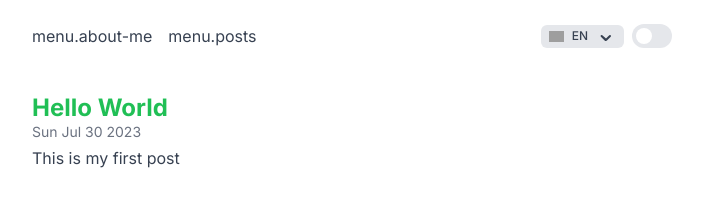
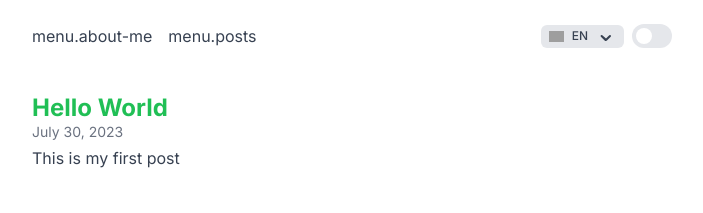
Before and after one commit to byandrev/blog, a Next.js app: page /en/posts in a window 1280 px wide. Shown: the top 213 px of the page, without its empty margins (288-991 px from the left). Built offline with nearby package versions, Linux system fonts and the light colour scheme; grey boxes are pictures that could not be loaded; what i18next-resources-to-backend would draw is missing.

Commit message:
install dayjs to dates

```diff
--- a/package.json
+++ b/package.json
@@ -21,6 +21,7 @@
     "@types/react-dom": "18.2.7",
     "accept-language": "^3.0.18",
     "autoprefixer": "10.4.14",
+    "dayjs": "^1.11.9",
     "eslint": "8.46.0",
     "eslint-config-next": "13.4.12",
     "gray-matter": "^4.0.3",
--- a/src/components/PostCard.tsx
+++ b/src/components/PostCard.tsx
@@ -1,3 +1,5 @@
+import dayjs from "dayjs";
+import "dayjs/locale/es";
 import { FC } from "react";
 
 import { Post } from "@/interfaces/Post";
@@ -21,7 +23,9 @@ const PostCard: FC<PostCardProps> = ({ post, lang }) => {
         </Link>
       </h2>
       <div className="text-gray-500 dark:text-slate-400 text-sm mb-1">
-        <time>{post.date && new Date(post.date).toDateString()}</time>
+        <time className="capitalize">
+          {post.date && dayjs(post.date).locale(lang).format("MMMM D, YYYY")}
+        </time>
       </div>
       <p>{post.excerpt}</p>
     </article>
```
Also changed, not shown: 1 other file (tests, documents, lock files or other folders).
